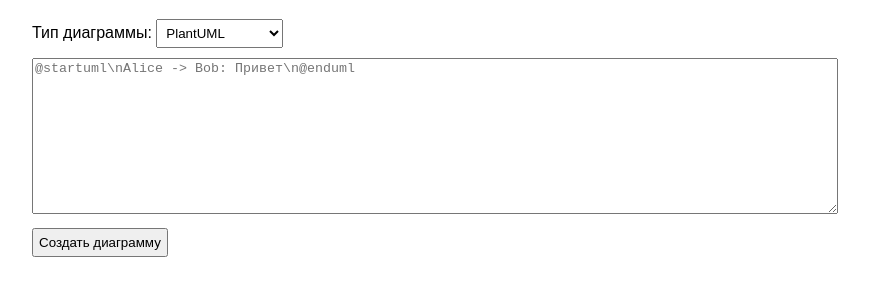
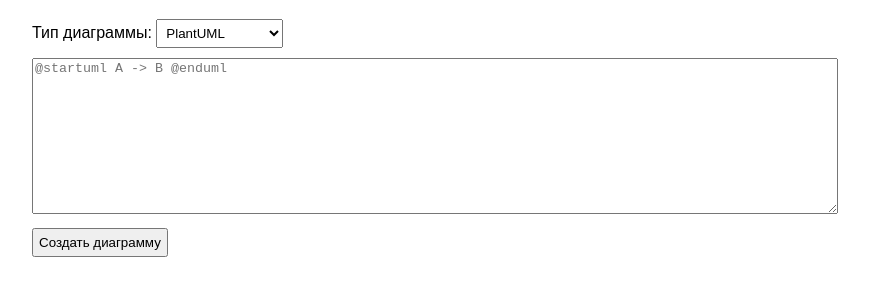
Before and after one commit to symbolic223/api-practice, a plain HTML site: page index.html in a window 1280 px wide. Shown: the part 81-376 px from the top of the page, without its empty margins (208-1077 px from the left). Drawn offline with Linux system fonts and the light colour scheme.

Commit message:
отчет (недоделанный)

```diff
--- a/index.html
+++ b/index.html
@@ -17,7 +17,7 @@
   <option value="mermaid">Mermaid</option>
 </select>
 
-<textarea id="diagramText" placeholder="@startuml\nAlice -> Bob: Привет\n@enduml"></textarea>
+<textarea id="diagramText" placeholder="@startuml A -> B @enduml"></textarea>
 <button onclick="generateDiagram()">Создать диаграмму</button>
 
 <div id="result"></div>
```
Also changed, not shown: 1 other file.
